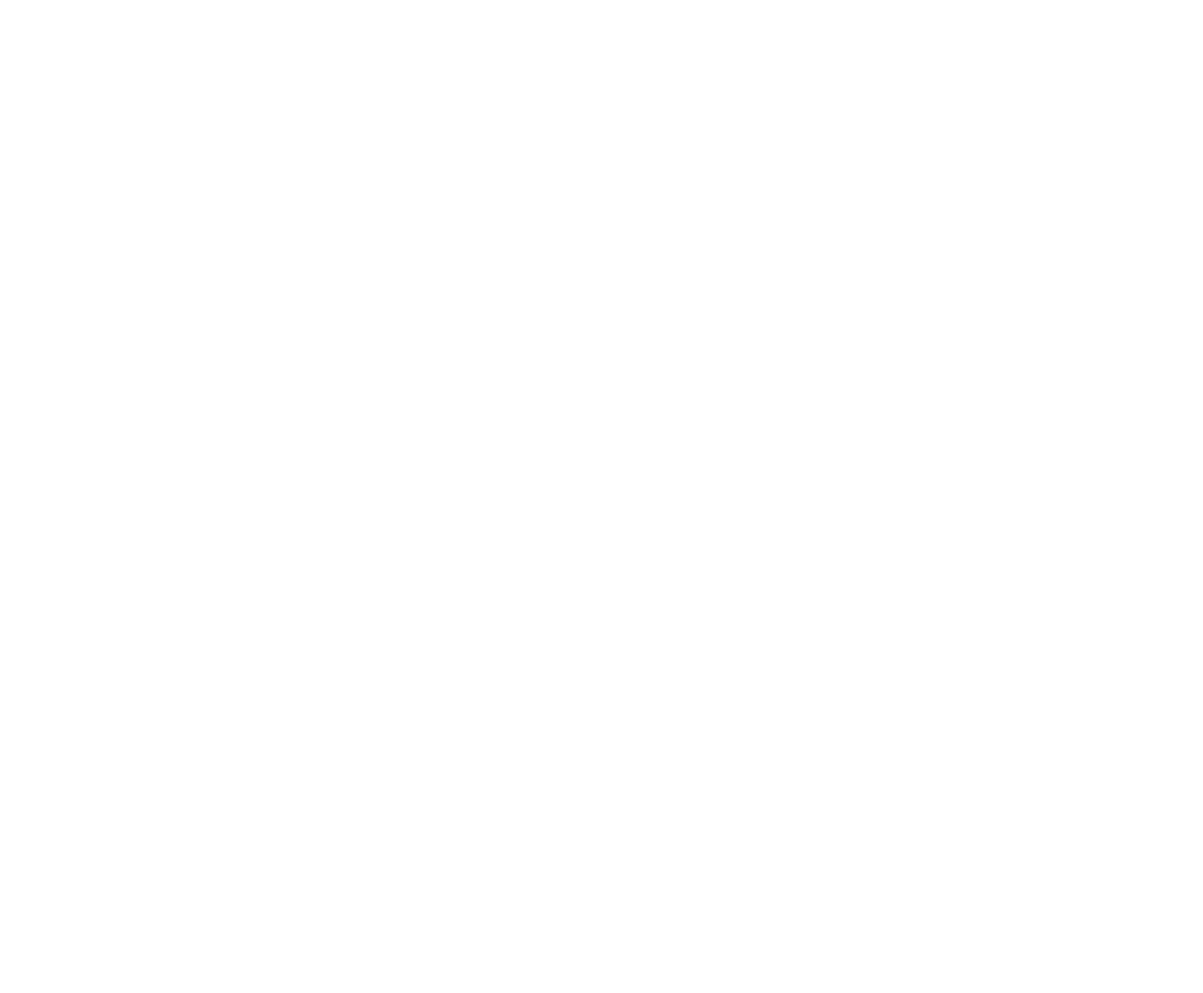
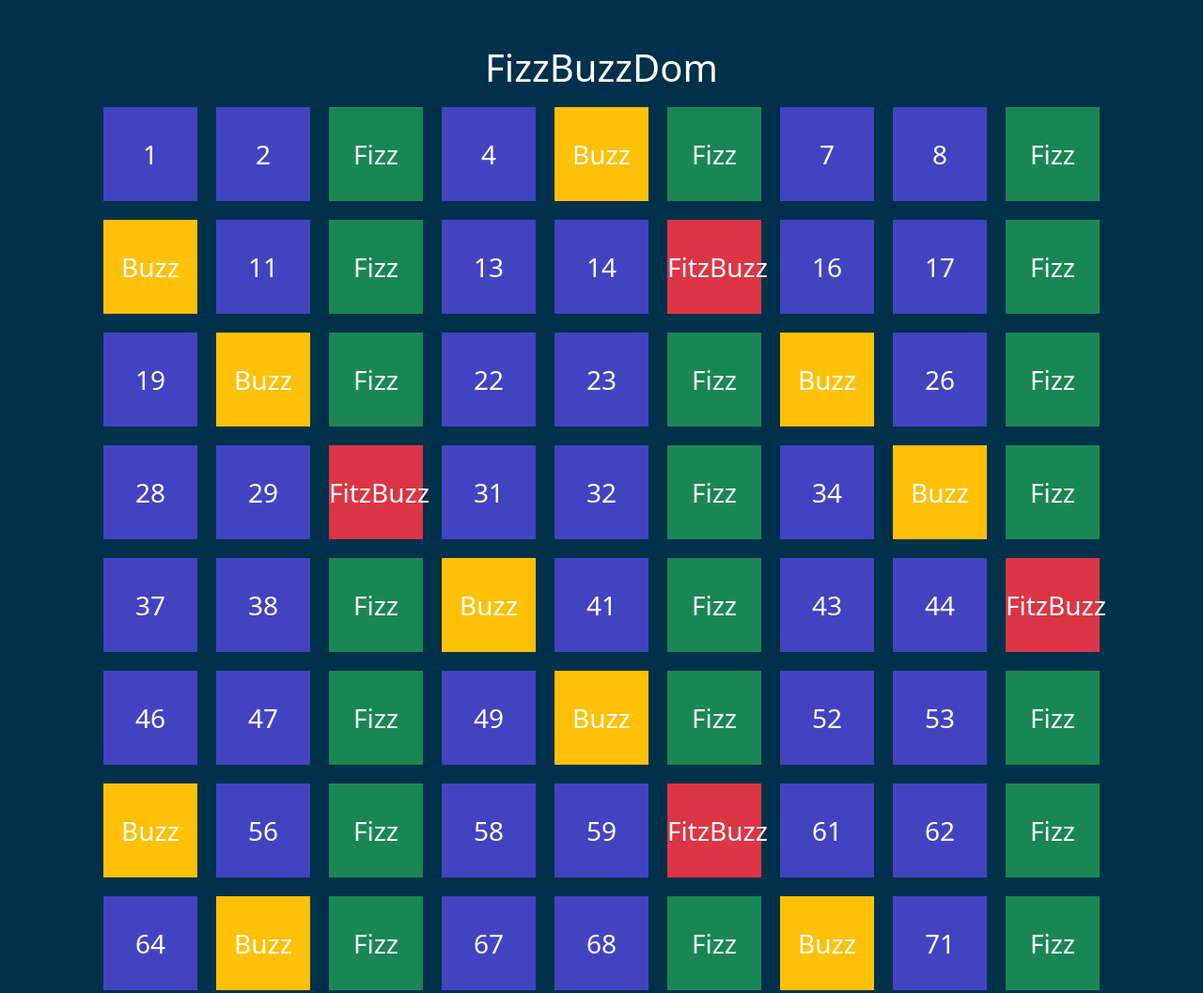
Before and after one commit to Burdusa-Daniel/js-fizzbuzz, a plain HTML site: page index.html in a window 1280 px wide. Shown: the top 1057 px of the page at 94% size. Before the commit the page ends 800 px from the top, so only its background shows below. Drawn offline with nearby package versions, Linux system fonts and the light colour scheme.

Commit message:
finished product with bonus

```diff
--- a/index.html
+++ b/index.html
@@ -5,9 +5,21 @@
   <meta charset="UTF-8">
   <meta name="viewport" content="width=device-width, initial-scale=1.0">
   <title>FIZZ</title>
+  <link rel="stylesheet" href="./style.css">
+  <link href="https://cdn.jsdelivr.net/npm/bootstrap@5.3.0/dist/css/bootstrap.min.css" rel="stylesheet"
+    integrity="sha384-9ndCyUaIbzAi2FUVXJi0CjmCapSmO7SnpJef0486qhLnuZ2cdeRhO02iuK6FUUVM" crossorigin="anonymous">
 </head>
 
-<body>
+<body class="bg-dark-blue">
+  <div class="container mt-5">
+    <div class="row">
+      <div class="col">
+        <h1 class="text-center text-white">FizzBuzzDom</h1>
+      </div>
+    </div>
+    <div class="container-squares-flex" id="squaresContainer">
+    </div>
+  </div>
   <script type="text/javascript" src="main.js"></script>
   <script src="https://cdn.jsdelivr.net/npm/bootstrap@5.3.0/dist/js/bootstrap.bundle.min.js"
     integrity="sha384-geWF76RCwLtnZ8qwWowPQNguL3RmwHVBC9FhGdlKrxdiJJigb/j/68SIy3Te4Bkz"
--- a/main.js
+++ b/main.js
@@ -8,12 +8,34 @@ Consigli del giorno:
 2. proviamo ad immaginare le operazioni che vogliamo far svolgere al nostro programma così come lo faremmo "a mano" anche su un foglietto
 Buon lavoro e buon divertimento! */
 for (let i = 1; i <= 100; i++) {
-    console.log(i);
     if (i % 3 == 0 && i % 5 == 0) {
         console.log("FizzBuzz");
+        document.getElementById('squaresContainer').innerHTML += `
+        <div class="square bg-danger">
+            <p class="text-center text-white fs-3 fw-3 vertical-align-square">${"FitzBuzz"}</p>
+        </div>
+    `;
     } else if (i % 3 == 0) {
         console.log("Fizz");
+        document.getElementById('squaresContainer').innerHTML += `
+        <div class="square bg-success">
+            <p class="text-center text-white fs-3 fw-3 vertical-align-square">${"Fizz"}</p>
+        </div>
+    `;
     } else if (i % 5 == 0) {
         console.log("Buzz");
+        document.getElementById('squaresContainer').innerHTML += `
+        <div class="square bg-warning">
+            <p class="text-center text-white fs-3 fw-3 vertical-align-square">${"Buzz"}</p>
+        </div>
+    `;
+    } else {
+        console.log(i);
+        document.getElementById('squaresContainer').innerHTML += `
+        <div class="square  ">
+            <p class="text-center text-white fs-3 fw-3 vertical-align-square">${i}</p>
+        </div>
+    `;
     }
+
 }
--- a/style.css
+++ b/style.css
@@ -0,0 +1,21 @@
+.bg-dark-blue {
+    background-color: rgb(0, 49, 74);
+}
+
+.square {
+    margin: 10px;
+    height: 100px;
+    width: 100px;
+    background-color: rgb(67, 67, 194);
+}
+
+.vertical-align-square {
+    line-height: 100px;
+    vertical-align: middle;
+}
+
+.container-squares-flex {
+    display: flex;
+    flex-wrap: wrap;
+    justify-content: center;
+}
```
